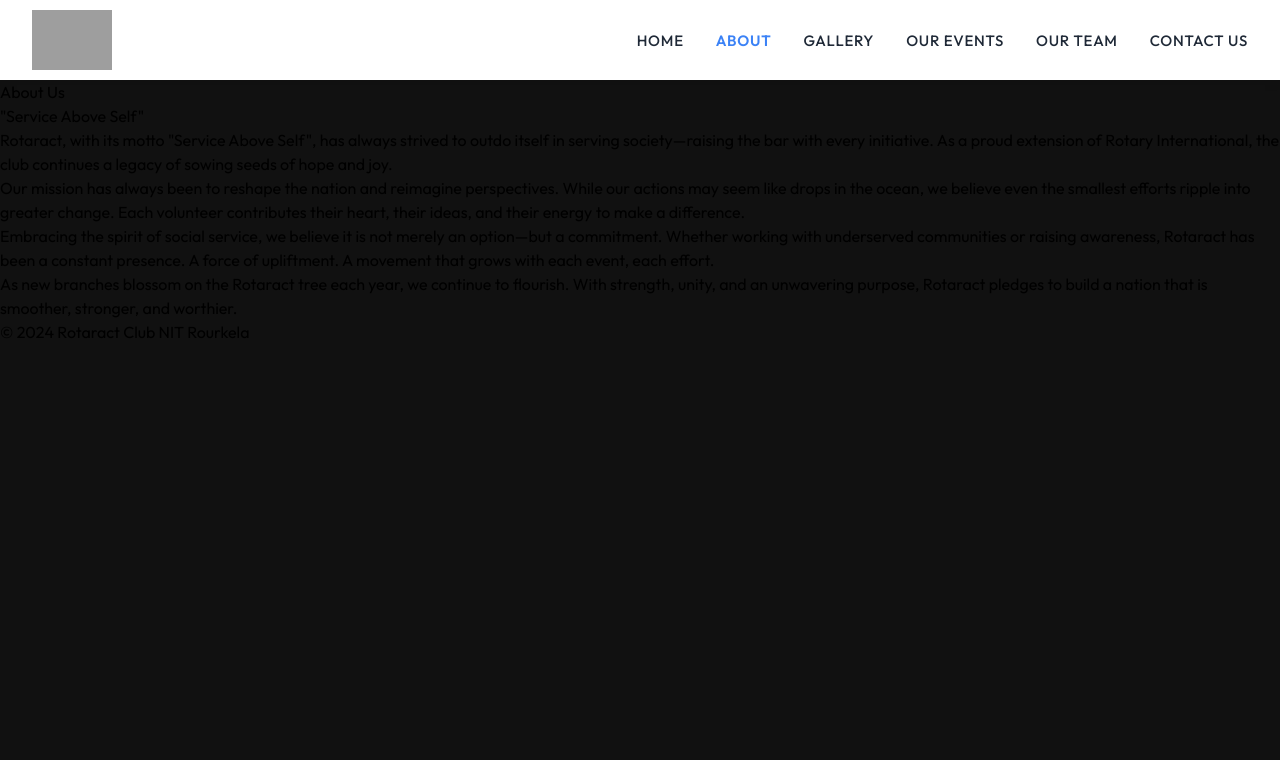
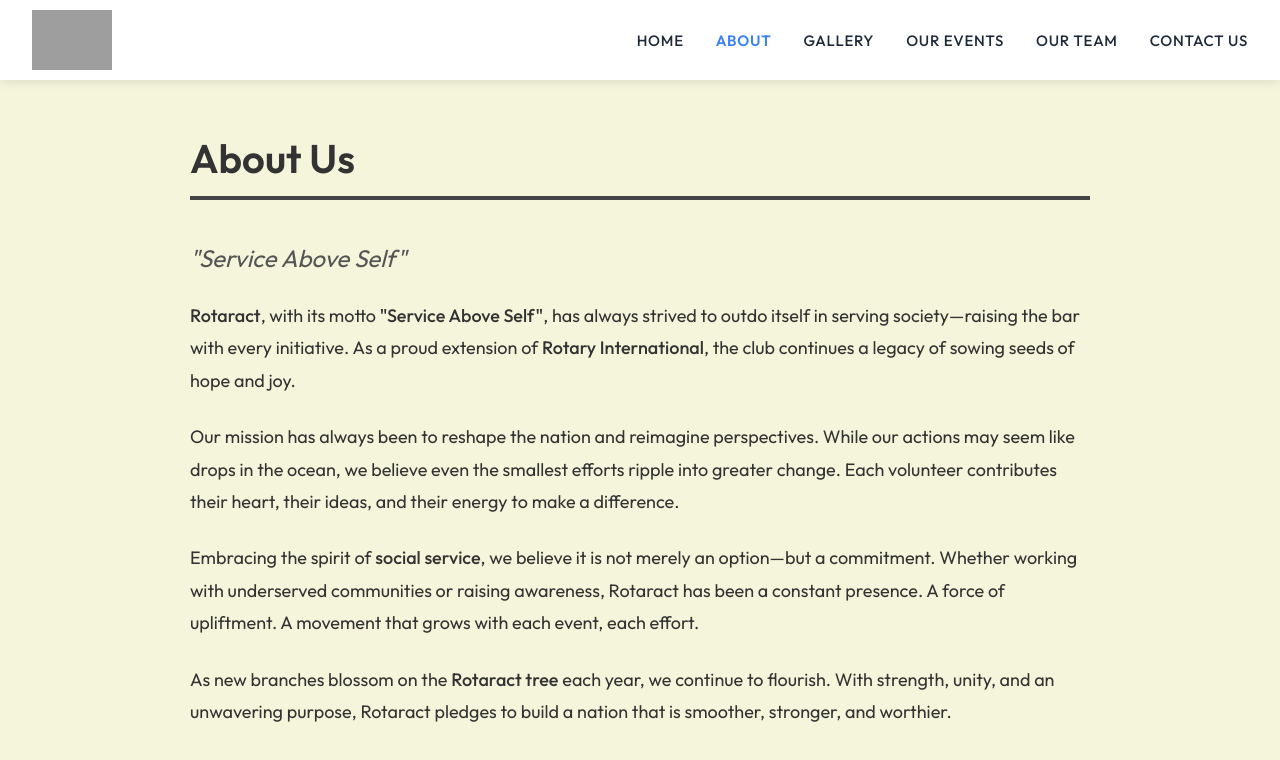
Before and after one commit to umang-bit/Rotaract-Website, a React (Vite) app: page /about-us in a window 1280 px wide. Shown: the top 760 px of the page. Built offline with nearby package versions, Linux system fonts and the light colour scheme; grey boxes are pictures that could not be loaded.

Commit message:
Update AboutUsPage.jsx

```diff
--- a/src/pages/AboutUsPage.jsx
+++ b/src/pages/AboutUsPage.jsx
@@ -1,45 +1,8 @@
 import React from "react";
-//import "./AboutUsPage.css";
+import AboutUs from "../components/AboutUs";
 
 const AboutUsPage = () => {
-  return (
-    <div className="about-container">
-      <div className="about-content">
-        <h1 className="about-heading">About Us</h1>
-        <h2 className="about-subheading">"Service Above Self"</h2>
-
-        <p className="about-paragraph">
-          <span>Rotaract</span>, with its motto <span>"Service Above Self"</span>, has always strived
-          to outdo itself in serving society—raising the bar with every
-          initiative. As a proud extension of <span>Rotary International</span>, the club continues a legacy of
-          sowing seeds of hope and joy.
-        </p>
-
-        <p className="about-paragraph">
-          Our mission has always been to reshape the nation and reimagine
-          perspectives. While our actions may seem like drops in the ocean, we
-          believe even the smallest efforts ripple into greater change. Each
-          volunteer contributes their heart, their ideas, and their energy to
-          make a difference.
-        </p>
-
-        <p className="about-paragraph">
-          Embracing the spirit of <span>social service</span>, we believe it is not
-          merely an option—but a commitment. Whether working with underserved
-          communities or raising awareness, Rotaract has been a constant
-          presence. A force of upliftment. A movement that grows with each
-          event, each effort.
-        </p>
-
-        <p className="about-paragraph">
-          As new branches blossom on the <span>Rotaract tree</span> each year, we
-          continue to flourish. With strength, unity, and an unwavering purpose,
-          Rotaract pledges to build a nation that is smoother, stronger, and
-          worthier.
-        </p>
-      </div>
-    </div>
-  );
+  return <AboutUs />;
 };
 
 export default AboutUsPage;
```
